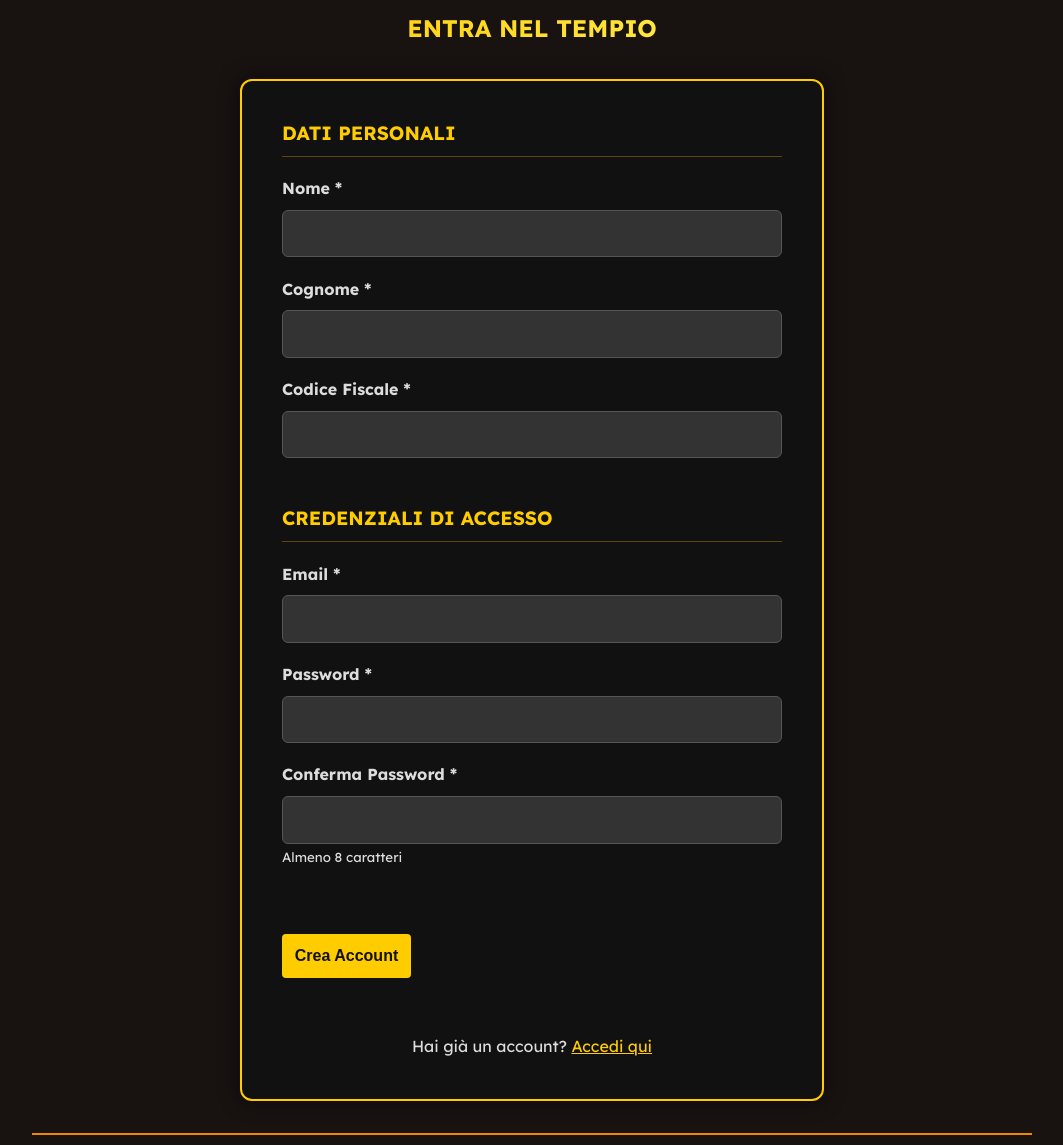
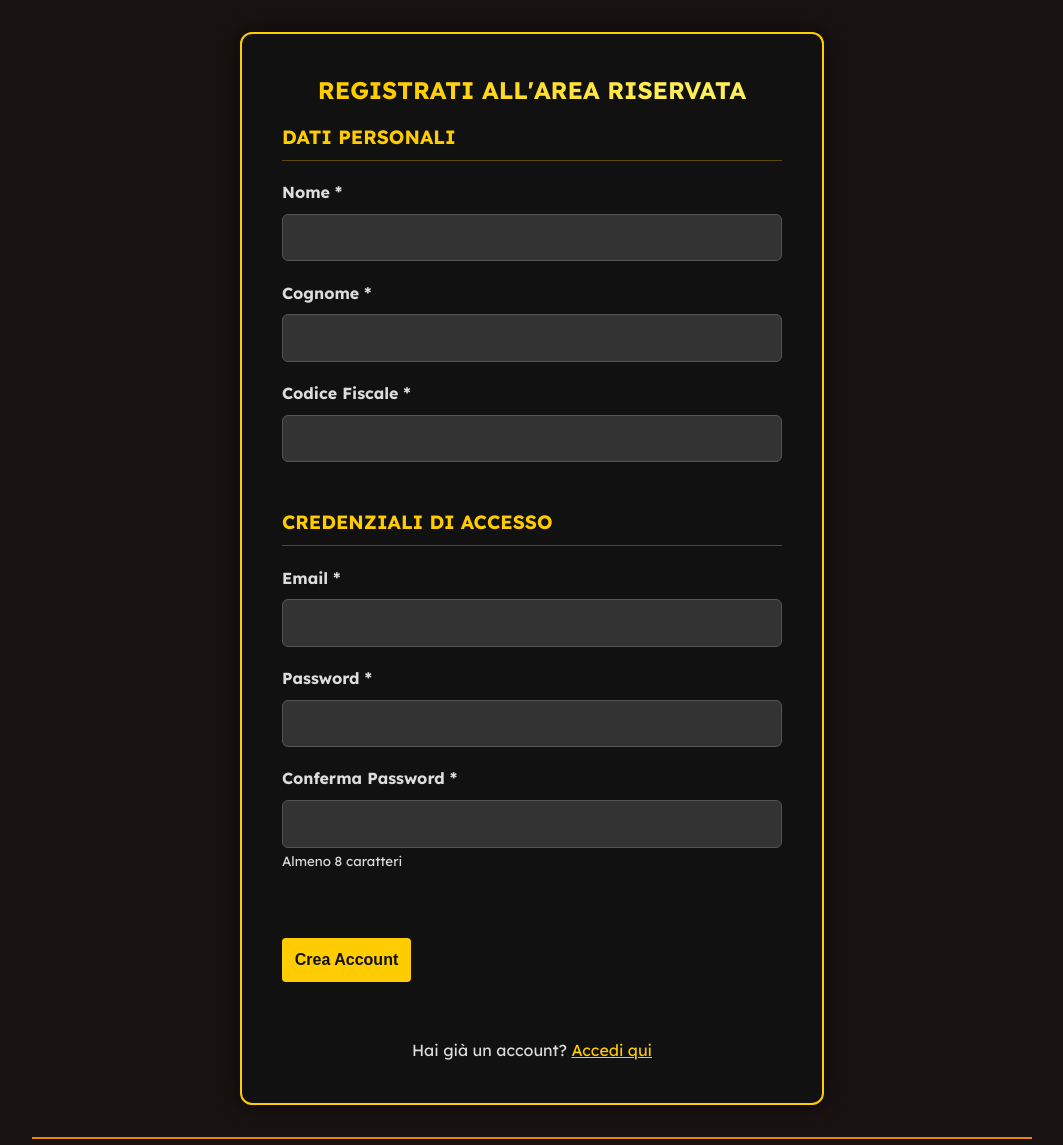
Before and after one commit to Granz09124/Progetto-tecweb, a PHP site: page /registrati.php in a window 1280 px wide. Shown: the part 209-1354 px from the top of the page, without its empty margins (108-1171 px from the left). Run offline with PHP 8.4, Linux system fonts and the light colour scheme.

Commit message:
refactor: update headings in login and registration pages for consistency

```diff
--- a/html/css/style.css
+++ b/html/css/style.css
@@ -1281,13 +1281,6 @@ textarea {
     color: #ccc;
 }
 
-.titolo-registrazione {
-    text-align: center;
-    margin-bottom: 0.5em;
-    color: var(--mainColor, #fecd00);
-    text-transform: uppercase;
-}
-
 .link-login {
     text-align: center;
     margin-top: 1.5em;
--- a/internal/login/login.html
+++ b/internal/login/login.html
@@ -28,7 +28,7 @@
     <main id="contenuto-principale" class="contenuto-principale">
 
         <section class="form-container" aria-label="Form di Accesso">
-            <h2>Accedi all'Area Riservata</h2>
+            <h1>Accedi all'Area Riservata</h1>
 
             <form method="post">
                 <label for="email">Email</label>
--- a/internal/registrati/registrati.html
+++ b/internal/registrati/registrati.html
@@ -26,9 +26,9 @@
 
     <main id="contenuto-principale" class="contenuto-principale">
 
-        <h2 class="titolo-registrazione">ENTRA NEL TEMPIO</h2>
         <section aria-label="Form di Registrazione">
             <form method="post" class="form-registrazione">
+                <h1>Registrati all'Area Riservata</h1>
 
                 <fieldset>
                     <legend>Dati Personali</legend>
```
